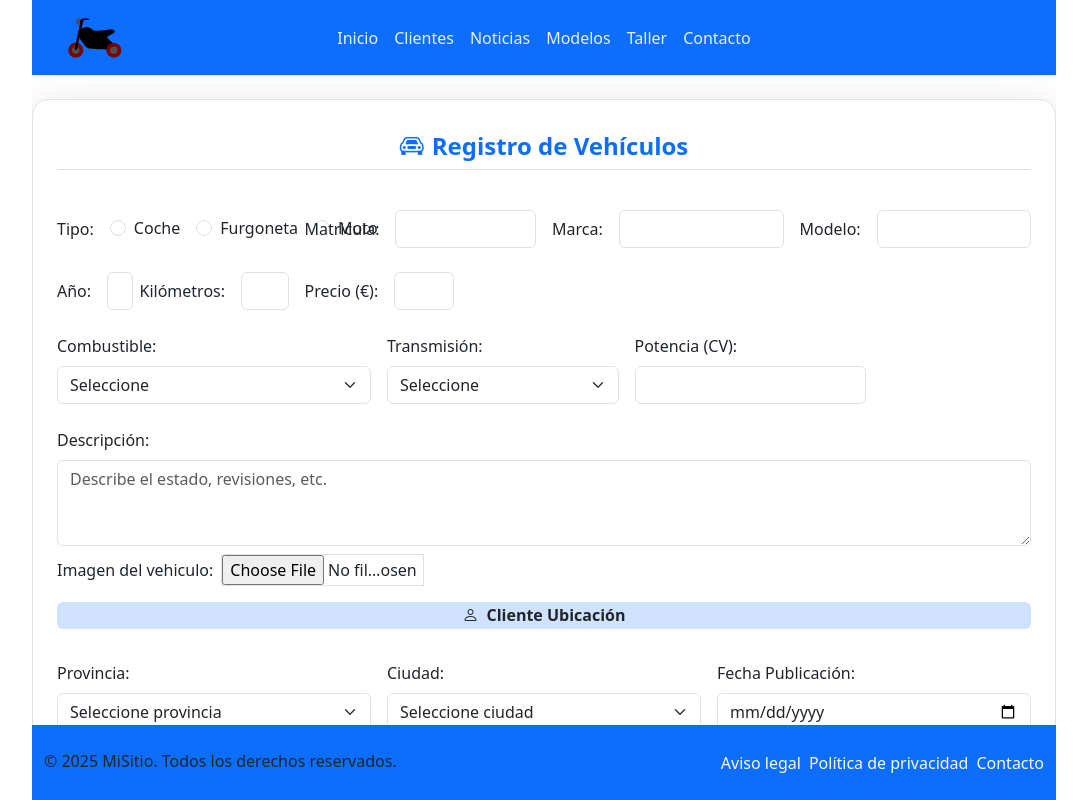
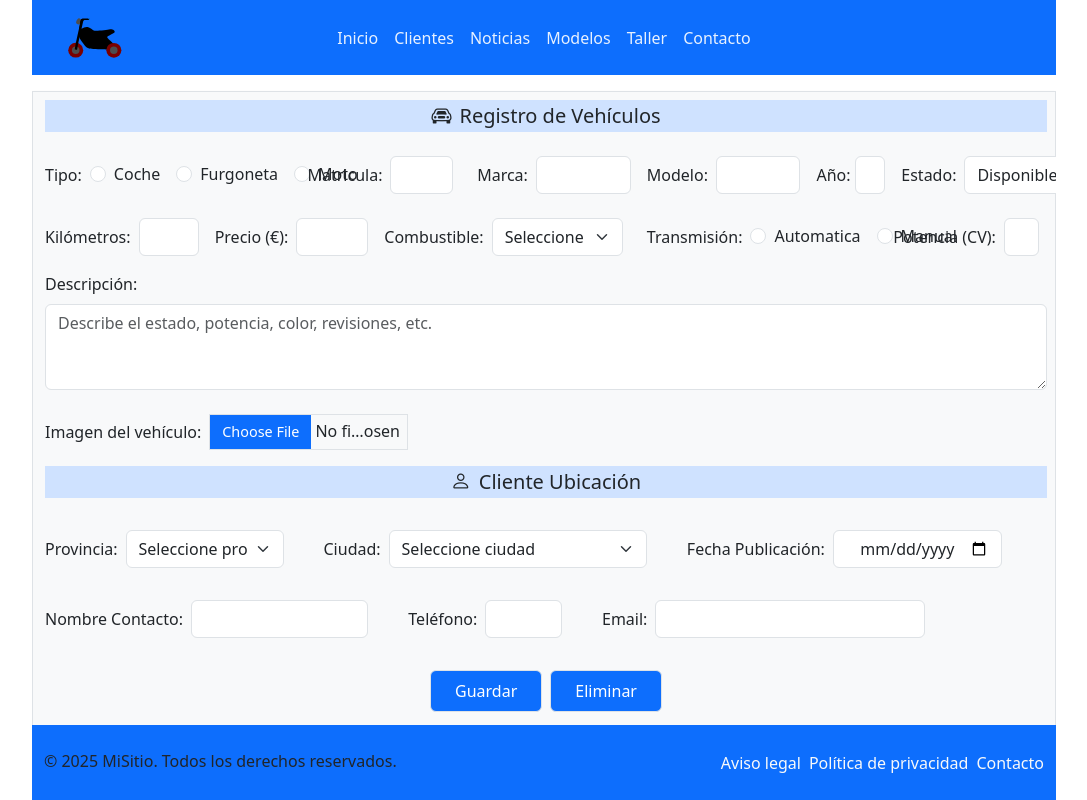
Before and after one commit to ainefp/figueroaperezaine, a Vue app: page /modelos in a window 1280 px wide. Shown: the whole page, without its empty margins (96-1183 px from the left). Built offline with nearby package versions, Linux system fonts and the light colour scheme.

Commit message:
MoDelos.vue actualizado de Juan Carlos

```diff
--- a/src/components/MoDelos.vue
+++ b/src/components/MoDelos.vue
@@ -1,140 +1,71 @@
 <template>
-  <div class="container-fluid my-4 p-4 border rounded-4 shadow-lg bg-white">
-    <h4
-      class="text-center mb-4 fw-semibold text-primary border-bottom pb-2 mt-2"
-    >
-      <i class="bi bi-car-front me-2"></i>Registro de Vehículos
-    </h4>
-
-    <form @submit.prevent="guardarVehiculo" class="mb-2 mt-1">
+  <div class="container-fluid my-3 p-2 border shadow-sm bg-light">
+    <h5 class="text-center bg-primary-subtle  ms-1 py-1"><i class="bi bi-car-front me-2"></i>Registro de Vehículos </h5>
+    <form @submit.prevent="guardarVehiculo" class="mb-2 mt-1 ms-1">
       <!-- FILA: Tipo, Marca, Modelo -->
       <div class="row g-3 align-items-center mt-1">
         <div class="col-12 col-md-3 d-flex align-items-center">
-          <label class="form-label mb-0 me-3 text-nowrap">Tipo:</label>
+          <label class="form-label mb-0 me-2 text-nowrap">Tipo:</label>
           <div class="d-flex align-items-center">
             <div class="form-check form-check-inline">
-              <input
-                class="form-check-input"
-                type="radio"
-                id="tipo-coche"
-                value="coche"
-                v-model="vehiculo.tipo"
-              />
+              <input class="form-check-input" type="radio" id="tipo-coche" value="coche" v-model="vehiculo.tipo">
               <label class="form-check-label" for="tipo-coche">Coche</label>
             </div>
             <div class="form-check form-check-inline">
-              <input
-                class="form-check-input"
-                type="radio"
-                id="tipo-furgoneta"
-                value="furgoneta"
-                v-model="vehiculo.tipo"
-              />
-              <label class="form-check-label" for="tipo-furgoneta"
-                >Furgoneta</label
-              >
+              <input class="form-check-input" type="radio" id="tipo-furgoneta" value="furgoneta" v-model="vehiculo.tipo">
+              <label class="form-check-label" for="tipo-furgoneta">Furgoneta</label>
             </div>
             <div class="form-check form-check-inline">
-              <input
-                class="form-check-input"
-                type="radio"
-                id="tipo-moto"
-                value="moto"
-                v-model="vehiculo.tipo"
-              />
+              <input class="form-check-input" type="radio" id="tipo-moto" value="moto" v-model="vehiculo.tipo">
               <label class="form-check-label" for="tipo-moto">Moto</label>
             </div>
           </div>
         </div>
-        <div class="col-12 col-md-3 d-flex align-items-center">
-          <label for="matricula" class="form-label mb-0 me-3 text-nowrap"
-            >Matricula:</label
-          >
-          <input
-            type="text"
-            id="matricula"
-            v-model="vehiculo.matricula"
-            class="form-control rounded shadow-none border"
-          />
-        </div>
-        <div class="col-12 col-md-3 d-flex align-items-center">
-          <label for="marca" class="form-label mb-0 me-3 text-nowrap"
-            >Marca:</label
-          >
-          <input
-            type="text"
-            id="marca"
-            v-model="vehiculo.marca"
-            class="form-control rounded shadow-none border"
-            required
-          />
+         <div class="col-12 col-md-2 d-flex align-items-center">
+          <label for="color" class="form-label mb-0 me-2 text-nowrap ms-2">Matricula:</label>
+          <input type="text" id="matricula"  @blur ="todoTexto('matricula')" v-model="vehiculo.matricula" class="form-control shadow-none border">
         </div>
 
-        <div class="col-12 col-md-3 d-flex align-items-center">
-          <label for="modelo" class="form-label mb-0 me-3 text-nowrap"
-            >Modelo:</label
-          >
-          <input
-            type="text"
-            id="modelo"
-            v-model="vehiculo.modelo"
-            class="form-control rounded shadow-none border"
-            required
-          />
+        <div class="col-12 col-md-2 d-flex align-items-center ms-2">
+          <label for="marca" class="form-label mb-0 me-2 text-nowrap">Marca:</label>
+          <input type="text" id="marca" @blur="capitalizarTexto('marca')" v-model="vehiculo.marca" class="form-control shadow-none border" required>
+        </div>
+
+        <div class="col-12 col-md-2 d-flex align-items-center">
+          <label for="modelo" class="form-label mb-0 me-2 text-nowrap">Modelo:</label>
+          <input type="text" id="modelo" @blur="capitalizarTexto('modelo')" v-model="vehiculo.modelo" class="form-control shadow-none border" required>
+        </div>
+        <div class="col-12 col-md-1 d-flex align-items-center">
+          <label for="anio" class="form-label mb-0 me-1 text-nowrap text-end">Año:</label>
+          <input type="text" id="anio" v-model="vehiculo.anio" class="form-control text-center shadow-none border" required>
+        </div>
+         <div class="col-12 col-md-1 d-flex align-items-center">
+          <label class="form-label mb-0 me-2 text-nowrap">Estado:</label>
+          <select v-model="vehiculo.estado" class="form-select d-inline-block w-auto shadow-none border">
+            <option value="disponible">Disponible</option>
+            <option value="vendido">Vendido</option>
+            <option value="reservado">Reservado</option>
+          </select>
         </div>
       </div>
 
       <!-- FILA: Año, Kilómetros, Precio -->
       <div class="row g-3 align-items-center mt-2">
-        <div class="col-12 col-md-1 d-flex align-items-center">
-          <label for="anio" class="form-label mb-0 me-3 text-nowrap"
-            >Año:</label
-          >
-          <input
-            type="number"
-            id="anio"
-            v-model="vehiculo.anio"
-            class="form-control rounded shadow-none border"
-            required
-          />
+
+
+        <div class="col-12 col-md-2 d-flex align-items-center">
+          <label for="kilometros" class="form-label mb-0 me-2 text-nowrap">Kilómetros:</label>
+          <input type="text" id="kilometros" v-model="vehiculo.kilometros" class="form-control text-end shadow-none border" required>
         </div>
 
         <div class="col-12 col-md-2 d-flex align-items-center">
-          <label for="kilometros" class="form-label mb-0 me-3 text-nowrap"
-            >Kilómetros:</label
-          >
-          <input
-            type="number"
-            id="kilometros"
-            v-model="vehiculo.kilometros"
-            class="form-control rounded shadow-none border text-end"
-            required
-          />
+          <label for="precio" class="form-label mb-0 me-2 text-nowrap">Precio (€):</label>
+          <input type="text" id="precio" v-model="vehiculo.precio" class="form-control text-end shadow-none border" required>
         </div>
 
-        <div class="col-12 col-md-2 d-flex align-items-center">
-          <label for="precio" class="form-label mb-0 me-3 text-nowrap"
-            >Precio (€):</label
-          >
-          <input
-            type="number"
-            id="precio"
-            v-model="vehiculo.precio"
-            class="form-control rounded shadow-none border text-end"
-            required
-          />
-        </div>
-      </div>
-
-      <!-- FILA: Combustible, Transmisión, Puertas, Potencia -->
-      <div class="row g-3 align-items-center mt-2">
-        <div class="col-12 col-md-4">
-          <label for="combustible" class="form-label">Combustible:</label>
-          <select
-            id="combustible"
-            v-model="vehiculo.combustible"
-            class="form-select rounded shadow-none border"
-          >
+        <div class="col-12 col-md-3 d-flex align-items-center">
+          <label for="combustible" class="form-label mb-0 me-2 text-nowrap">Combustible:</label>
+          <select id="combustible" v-model="vehiculo.combustible" class="form-select shadow-none border">
             <option disabled value="">Seleccione</option>
             <option>Gasolina</option>
             <option>Diésel</option>
@@ -143,172 +74,114 @@
             <option>Eléctrico</option>
           </select>
         </div>
-
-        <div class="col-12 col-md-3">
-          <label for="transmision" class="form-label">Transmisión:</label>
-          <select
-            id="transmision"
-            v-model="vehiculo.transmision"
-            class="form-select rounded shadow-none border"
-          >
-            <option disabled value="">Seleccione</option>
-            <option>Manual</option>
-            <option>Automática</option>
-          </select>
+         <div class="col-12 col-md-3 d-flex align-items-center">
+          <label for="transmision" class="form-label mb-0 ms-2 me-2 text-nowrap">Transmisión:</label>
+          <div class="d-flex align-items-center">
+            <div class="form-check form-check-inline">
+              <input class="form-check-input" type="radio" id="tipo-automatica" value="automatica" v-model="vehiculo.transmision">
+              <label class="form-check-label" for="tipo-automatica">Automatica</label>
             </div>
-
-        <div class="col-12 col-md-3">
-          <label for="potencia" class="form-label">Potencia (CV):</label>
-          <input
-            type="number"
-            id="potencia"
-            v-model="vehiculo.potencia_cv"
-            class="form-control rounded shadow-none border"
-          />
+            <div class="form-check form-check-inline">
+              <input class="form-check-input" type="radio" id="tipo-manual" value="manual" v-model="vehiculo.transmision">
+              <label class="form-check-label" for="tipo-manual">Manual</label>
+            </div>
+          </div>
+        </div>
+        <div class="col-12 col-md-2 d-flex align-items-center">
+          <label for="potencia" class="form-label mb-0 me-2 text-nowrap">Potencia (CV):</label>
+          <input type="text" id="potencia" v-model="vehiculo.potencia_cv" class="form-control me-2 shadow-none border text-end" required  >
         </div>
       </div>
 
       <!-- FILA: Descripción -->
-      <div class="row g-2 mt-3">
+      <div class="row g-2 mt-2">
         <div class="col">
-          <label for="descripcion" class="form-label">Descripción:</label>
-          <textarea
-            id="descripcion"
-            v-model="vehiculo.descripcion"
-            rows="3"
-            class="form-control rounded shadow-none border mb-2"
-            placeholder="Describe el estado, revisiones, etc."
-          ></textarea>
+          <label for="descripcion" class="form-label mb-0 me-3 text-nowrap">Descripción:</label>
+          <textarea id="descripcion" v-model="vehiculo.descripcion" rows="3" class="form-control shadow-none border mt-2 mb-4" placeholder="Describe el estado, potencia, color, revisiones, etc."></textarea>
+        </div>
+      </div>
+  <!-- FILA: Imagen del vehículo -->
+      <div class="row g-3 align-items-center mb-3">
+        <div class="col-12 col-md-3 d-flex align-items-center">
+          <label for="foto" class="form-label mb-0 me-2 text-nowrap">Imagen del vehículo:</label>
+          <input
+            type="file"
+            id="foto"
+            accept="image/*"
+            @change="onFileChange"
+            class="form-control-file col-md-10 border shadow-none btn-file-azul"
+            >
         </div>
       </div>
 
-      <div class="g-3 align-items-center mb-3 col-12 col-md-3 d-flex align-item-center">
-        <label for="foto" class="form-label mb-0 me-2 text-nowrap">Imagen del vehiculo:</label>
-        <input type="file"
-          id="foto"
-          accept="image/*"
-          @change="onFileChange"
-          class="form-control-file col-md-10 border rounded-0 shadow-none btn-file-azul"
-          />
-      </div>
-
-      <h6 class="text-center fw-semibold bg-primary-subtle py-1 rounded">
-        <i class="bi bi-person me-2"></i>Cliente Ubicación
-      </h6>
-
+<h5 class="text-center bg-primary-subtle py-1"><i class="bi bi-person me-2"></i>Cliente Ubicación</h5>
       <!-- FILA: Ubicación -->
       <div class="row g-3 align-items-center mt-3">
-        <div class="col-12 col-md-4">
-          <label for="provincia" class="form-label">Provincia:</label>
-          <select
-            id="provincia"
-            v-model="vehiculo.ubicacion.provincia"
-            class="form-select rounded shadow-none border"
-            @change="filtrarCiudades"
+        <div class="col-12 col-md-3 d-flex align-items-center">
+          <label for="provincia" class="form-label mb-0 me-2 text-nowrap">Provincia:</label>
+          <select id="provincia" @change="filtrarMunicipios" v-model="vehiculo.ubicacion.provincia" class="form-select shadow-none border">
+            <option disabled value="">Seleccione provincia</option>
           >
-            <option disabled value="">Seleccione provincia</option>
-            <option v-for="prov in provincias" :key="prov.id" :value="prov.nm">
-              {{ prov.nm }}
-            </option>
+            <option v-for="prov in provincias"  :key="prov.id" :value="prov.nm">{{ prov.nm }}</option>
           </select>
         </div>
 
-        <div class="col-12 col-md-4">
-          <label for="ciudad" class="form-label">Ciudad:</label>
-          <select
-            id="ciudad"
-            v-model="vehiculo.ubicacion.ciudad"
-            class="form-select rounded shadow-none border"
-          >
+        <div class="col-12 col-md-4 ms-4 d-flex align-items-center">
+          <label for="ciudad" class="form-label mb-0 me-2 text-nowrap">Ciudad:</label>
+          <select id="ciudad" v-model="vehiculo.ubicacion.ciudad" class="form-select shadow-none border">
             <option disabled value="">Seleccione ciudad</option>
-            <option
-              v-for="mun in municipiosFiltrados"
-              :key="mun.id"
-              :value="mun.nm"
-            >
-              {{ mun.nm }}
-            </option>
+            <option v-for="mun in municipiosFiltrados" :key="mun.id" :value="mun.nm">{{ mun.nm }}</option>
           </select>
         </div>
 
-        <div class="col-12 col-md-4">
-          <label for="fecha_publicacion" class="form-label"
-            >Fecha Publicación:</label
-          >
-          <input
-            type="date"
-            id="fecha_publicacion"
-            v-model="vehiculo.fecha_publicacion"
-            class="form-control rounded shadow-none border"
-          />
+        <div class="col-12 col-md-3 ms-4 d-flex align-items-center">
+          <label for="fecha_publicacion" class="form-label mb-0 me-2 text-nowrap">Fecha Publicación:</label>
+          <input type="date" id="fecha_publicacion" v-model="vehiculo.fecha_publicacion" class="form-control text-center shadow-none border">
         </div>
       </div>
 
       <!-- FILA: Contacto -->
       <div class="row g-3 align-items-center mt-3">
-        <div class="col-12 col-md-4">
-          <label for="contacto_nombre" class="form-label"
-            >Nombre Contacto:</label
-          >
-          <input
-            type="text"
-            id="contacto_nombre"
-            v-model="vehiculo.contacto.nombre"
-            class="form-control rounded shadow-none border"
-          />
+        <div class="col-12 col-md-4 d-flex align-items-center">
+          <label for="contacto.nombre" class="form-label mb-0 me-2 text-nowrap">Nombre Contacto:</label>
+          <input type="text" id="contacto.nombre" @blur="capitalizarNombreContacto" v-model="vehiculo.contacto.nombre" class="form-control shadow-none border">
         </div>
-        <div class="col-12 col-md-4">
-          <label for="contacto_telefono" class="form-label">Teléfono:</label>
-          <input
-            type="tel"
-            id="contacto_telefono"
-            v-model="vehiculo.contacto.telefono"
-            class="form-control rounded shadow-none border"
-          />
+        <div class="col-12 col-md-2 ms-4 d-flex align-items-center">
+          <label for="contacto.telefono" class="form-label text-end mb-0 me-2 text-nowrap">Teléfono:</label>
+          <input type="tel" id="contacto.telefono" @blur="validarMovil()" v-model="vehiculo.contacto.telefono" class="form-control text-center shadow-none border">
         </div>
-        <div class="col-12 col-md-4">
-          <label for="contacto_email" class="form-label">Email:</label>
-          <input
-            type="email"
-            id="contacto_email"
-            v-model="vehiculo.contacto.email"
-            class="form-control rounded shadow-none border"
-          />
+        <div class="col-12 col-md-4 d-flex ms-4 align-items-center">
+          <label for="contacto.email" class="form-label mb-0 me-2 text-nowrap">Email:</label>
+          <input type="email" id="contacto.email" @blur="validarEmail()" v-model="vehiculo.contacto.email" class="form-control shadow-none border"></input>
         </div>
       </div>
 
       <!-- FILA: Estado y botón -->
-      <div class="d-flex align-items-center justify-content-between mt-3">
-        <div>
-          <label class="form-label me-2">Estado:</label>
-          <select
-            v-model="vehiculo.estado"
-            class="form-select d-inline-block w-auto rounded shadow-none border"
-          >
-            <option value="disponible">Disponible</option>
-            <option value="vendido">Vendido</option>
-            <option value="reservado">Reservado</option>
-          </select>
-        </div>
-
-        <div>
-          <button
-            type="submit"
-            class="btn btn-primary rounded border shadow-none px-4"
-          >
-            {{ editando ? "Modificar" : "Guardar" }}
+      <div class="row g-3 align-items-center mt-3">
+        <div class="col-12 d-flex justify-content-center align-items-center">
+          <button type="submit" class="btn btn-primary border shadow-none px-4 py-2 ">
+            {{ editando ? 'Modificar' : 'Guardar' }}
+          </button>
+          <button type="submit" class="btn btn-primary border shadow-none px-4 py-2 ms-2 ">
+            Eliminar
           </button>
         </div>
       </div>
+
     </form>
   </div>
 </template>
 
 <script setup>
+  // ================== IMPORTS ==================
+
+    import provmuniData from '@/data/provmuni.json';
     import Swal from "sweetalert2"
     import { ref, computed } from "vue"
     import { addArticulo } from "@/api/articulos.js"
 
+
+  // ================== REACTIVIDAD ==================
     const vehiculo = ref({
       tipo: "",
       matricula: "",
@@ -337,30 +210,14 @@ const vehiculo = ref({
 
     const editando = ref(false);
 
-//const tiposVehiculo = ref(["coche", "moto", "furgoneta", "camión"])
-//const tiposCombustible = ref(["gasolina", "diésel", "híbrido", "eléctrico"])
+    const archivo = ref(null)
 
-const provincias = ref([
-  { id: 1, nm: "A Coruña" },
-  { id: 2, nm: "Lugo" },
-  { id: 3, nm: "Ourense" },
-  { id: 4, nm: "Pontevedra" }
-])
-
-const municipios = ref([
-  { id: 1, nm: "Santiago de Compostela", prov: "A Coruña" },
-  { id: 2, nm: "Ferrol", prov: "A Coruña" },
-  { id: 3, nm: "Lugo", prov: "Lugo" },
-  { id: 4, nm: "Monforte de Lemos", prov: "Lugo" },
-  { id: 5, nm: "Ourense", prov: "Ourense" },
-  { id: 6, nm: "Vigo", prov: "Pontevedra" },
-  { id: 7, nm: "Pontevedra", prov: "Pontevedra" }
-])
+    const onFileChange = (e) => {
+      archivo.value = e.target.files[0]
+    }
 
 
-const municipiosFiltrados = computed(() =>
-  municipios.value.filter(m => m.prov === vehiculo.value.ubicacion.provincia)
-)
+// ================== FUNCIONES CRUD ==================
 
   // Enviar datos al backend
   const guardarVehiculo = async () => {
@@ -385,7 +242,13 @@ const guardarVehiculo = async () => {
           showConfirmButton: false
         });
       } else {
-      console.error("Error al guardar el vehículo");
+        Swal.fire({
+          icon: "error",
+          title: "Error al guardar el vehículo",
+          text: "Faltan datos? Por favor, inténtalo de nuevo.",
+          timer: 2000,
+          showConfirmButton: false
+        });
       }
 
       // Limpiar formulario
@@ -413,9 +276,133 @@ const guardarVehiculo = async () => {
     }
   };
 
-const onFileChange = (event) => {
-  const file = event.target.files[0];
+
+  // ==================== FUNCIONES AUXILIARES ====================
+    // Función única: capitaliza y asigna en el mismo paso
+    const todoTexto = (campo) => {
+      const texto = vehiculo.value[campo] ?? '';
+      vehiculo.value[campo] = texto.toUpperCase();
     };
 
+    // Función única: capitaliza y asigna en el mismo paso
+    const capitalizarTexto = (campo) => {
+      const texto = vehiculo.value[campo] ?? '';
+      vehiculo.value[campo] = texto
+        .toLowerCase()
+        .split(' ')
+        .map(palabra => {
+          if (!palabra) return '';
+          return palabra.charAt(0).toLocaleUpperCase() + palabra.slice(1);
+        })
+        .join(' ');
+    };
+
+    const emailValido = ref(true);
+    const validarEmail = () => {
+      const email = vehiculo.value.contacto.email || '';
+      if (email === '') {
+        emailValido.value = true; // Vacío = válido (opcional)
+        return true;
+      }
+
+      // Expresión simple para email válido
+      const regex = /^[a-zA-Z0-9._%+-]+@[a-zA-Z0-9.-]+\.[a-zA-Z]{2,}$/;
+      emailValido.value = regex.test(email);
+      if (!emailValido.value) {
+        Swal.fire({
+          icon: 'error',
+          title: 'Email inválido',
+          text: 'Por favor, introduce un email válido.',
+          timer: 2000,
+          showConfirmButton: false
+        });
+      }
+      return emailValido.value;
+    };
+
+    // Control móvil
+    const movilValido = ref(true);
+    const movilRegex = /^[67]\d{8}$/;
+
+    const validarMovil = () => {
+      const movil = vehiculo.value.contacto.telefono?.trim() || ''; // usa la referencia correcta del input
+      if (movil === '') {
+        movilValido.value = true; // Vacío = válido (opcional)
+        return true;
+      }
+
+      if (movil.charAt(0) === '6' || movil.charAt(0) === '7') {
+        movilValido.value = movilRegex.test(movil);
+        if (movilValido.value) {
+          return true;
+        } else {
+          Swal.fire({
+            icon: 'error',
+            title: 'Móvil inválido',
+            text: 'El número de móvil debe tener 9 dígitos.',
+            timer: 2000,
+            showConfirmButton: false
+          });
+          return false;
+        }
+      } else {
+        movilValido.value = false;
+        Swal.fire({
+          icon: 'error',
+          title: 'Móvil inválido',
+          text: 'El número de móvil debe comenzar con 6 o 7.',
+          timer: 2000,
+          showConfirmButton: false
+        });
+        return false;
+      }
+      };
+    // Provincias y municipios
+
+    const provincias = ref(provmuniData.provincias); // Array de provincias
+    const municipios = ref(provmuniData.municipios); // Array de municipios para filtrarlos
+    const municipiosFiltrados = ref([]);  // vacío pero contendrá los municipios filtrados
+
+    const filtrarMunicipios = () => {
+      // nombre de la provincia elegida en el <select>
+      const nombreProv = vehiculo.value.ubicacion.provincia;
+
+      //  buscar en provincias el objeto con ese nombre
+      const prov = provincias.value.find(p => p.nm === nombreProv);
+      if (!prov) {
+        municipiosFiltrados.value = [];
+        return;
+      }
+
+      //  los dos primeros dígitos del id de la provincia
+      const codigoProv = prov.id.slice(0, 2);
+
+      // filtrar los municipios cuyo id empiece por esos dos dígitos
+      municipiosFiltrados.value = municipios.value.filter(
+        m => m.id.startsWith(codigoProv)
+      );
+
+      //  opcional: resetear el municipio si ya no corresponde
+      nuevoCliente.value.municipio = '';
+    };
+
+    const capitalizarNombreContacto = () => {
+      const nombre = vehiculo.value.contacto.nombre ?? '';
+      vehiculo.value.contacto.nombre = nombre
+        .toLowerCase()
+        .split(' ')
+        .map(palabra => palabra ? palabra.charAt(0).toUpperCase() + palabra.slice(1) : '')
+        .join(' ');
+    };
 </script>
-<style></style>
+
+<style>
+  .btn-file-azul::file-selector-button {
+    background-color: #0d6efd; /* azul primary */
+    color: white;
+    border: none;
+    padding: 6px 12px;
+    font-size: 0.9rem;
+    cursor: pointer;
+  }
+</style>
```
Lines whose indentation alone changed are shown as unchanged.
